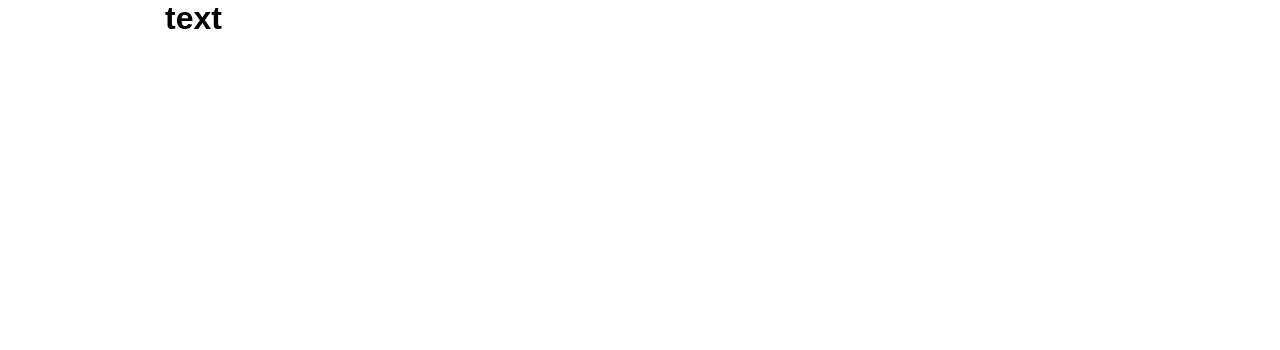
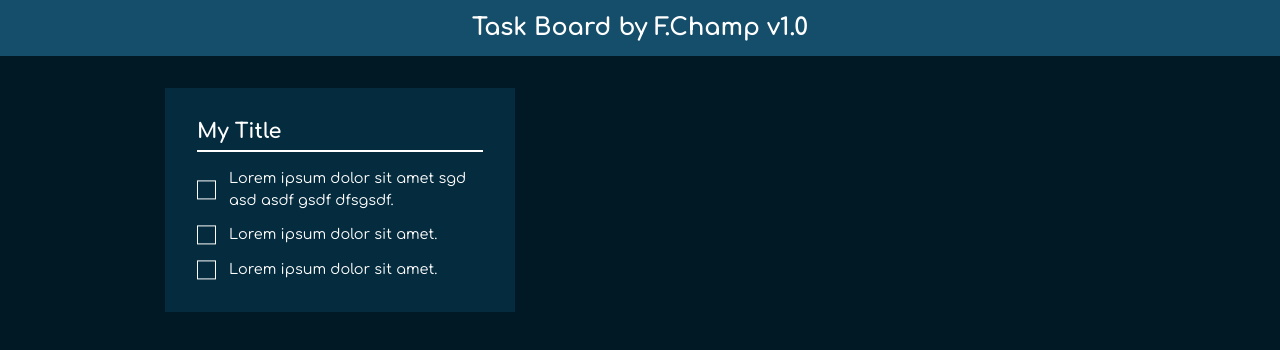
Before and after one commit to AlimKhalilev/TaskBoard, a website: page index.html in a window 1280 px wide. Drawn offline with Linux system fonts and the light colour scheme; files that its build step writes are made by us from their sources.

Commit message:
Создана основная структура для 1.0

```diff
--- a/index.html
+++ b/index.html
@@ -3,20 +3,43 @@
 <head>
 	<meta charset="UTF-8">
 	<meta name="viewport" content="width=device-width, initial-scale=1.0">
+	<link href="https://fonts.googleapis.com/css2?family=Comfortaa:wght@400;700&display=swap" rel="stylesheet">
 	<link rel="stylesheet" href="dist/css/style.min.css">
-	<title>Project Title</title>
+	<title>Task Board by FORMYS</title>
 </head>
 <body>
 
 	<header class="section-outer section-header">
 		<div class="section-inner">
-			<h1 class="flipInX">text</h1>
+			<h2 class="section-header-title fadeInLeft">Task Board by F.Champ v1.0</h2>
 		</div>
 	</header>
 
 	<section class="section-outer section-main">
 		<div class="section-inner">
+			<div class="section-main-cards">
 
+				<div class="section-main-cards-card">
+					<h3>My Title</h3>
+					<div class="section-main-cards-card-container">
+						<div class="section-main-cards-card-container-items">
+							<label class="section-main-cards-card-container-items-item">
+								<input type="checkbox">
+								<span>Lorem ipsum dolor sit amet sgd asd asdf gsdf dfsgsdf.</span>
+							</label>
+							<label class="section-main-cards-card-container-items-item">
+								<input type="checkbox">
+								<span>Lorem ipsum dolor sit amet.</span>
+							</label>
+							<label class="section-main-cards-card-container-items-item">
+								<input type="checkbox">
+								<span>Lorem ipsum dolor sit amet.</span>
+							</label>
+						</div>
+					</div>
+				</div>
+
+			</div>
 		</div>
 	</section>
 
--- a/scss/_colors.scss
+++ b/scss/_colors.scss
@@ -1,15 +1,6 @@
 // [[ Цвета, используемые в проекте. Должны начинаться с $color_ ]]
 
-$color_bg_light: #262c37;
-$color_bg_dark: #1b1e28;
-$color_bg_light_two: #292f3a;
-$color_bg_modal: #272b38;
-$color_header_border: #3b414b;
-$color_bookmakers_items: #3a4150;
-$color_bookmakers_items_hover: #565c68;
-$color_sport_items: #363d4c;
-$color_integration_tabs: #bec0c3;
-$color_integration_container: #303543;
-
-$color_faq_item_close: #2c323d;
-$color_faq_item_open: #363d4c;
+$color_bg_main: #001925;
+$color_bg_card: #042b3e;
+$color_main: #fff;
+$color_checked: #154e6b;
--- a/scss/_header.scss
+++ b/scss/_header.scss
@@ -1,8 +1,17 @@
 // === Header [ Стили для навбара, используемые на всех страницах ] ===
 
 .section-header {
+    height: 3.5rem;
+    background-color: $color_checked;
 
     .section-inner {
+        height: inherit;
+        display: flex;
+        justify-content: center;
+        align-items: center;
+    }
+
+    &-title {
 
     }
 
--- a/scss/_mixins.scss
+++ b/scss/_mixins.scss
@@ -1,8 +1,10 @@
 // === Mixins [ Шаблоны классов стилей, используемых на всех страницах ]===
 
 body {
-    font-family: 'Montserrat', sans-serif;
+    font-family: 'Comfortaa', cursive;
     font-size: 16px;
+    background-color: $color_bg_main;
+    color: #fff;
 }
 
 // === / Mixins ===
--- a/scss/style.scss
+++ b/scss/style.scss
@@ -10,11 +10,102 @@
 
 // === / SectionName ===
 
-.section-name {
+.section-main {
+    margin: 2rem 0;
 
     .section-inner {
 
     }
+
+    &-cards {
+        display: flex;
+
+        &-card {
+            padding: 2rem;
+            background-color: $color_bg_card;
+            max-width: 350px;
+
+            h3 {
+                font-size: 1.3rem;
+                padding-bottom: 0.4rem;
+                border-bottom: 0.15rem solid $color_main;
+                margin-bottom: 1rem;
+            }
+
+            &-container {
+
+                &-items {
+
+                    &-item {
+                        display: flex;
+                        cursor: pointer;
+
+                        input[type="checkbox"] {
+                            -webkit-appearance: none;
+                            width: 0;
+                            height: 0;
+                            visibility: hidden;
+                        }
+
+                        input[type="checkbox"]:checked ~ span::before {
+                            border-top: none;
+                            border-right: none;
+                            height: 0.7rem;
+                            width: 1.2rem;
+                            transform: rotate(-45deg);
+                            top: calc(50% - 0.7rem + 0.1rem);
+                        }
+
+                        input[type="checkbox"]:checked ~ span {
+                            color: $color_checked;
+                            text-decoration: line-through;
+                        }
+
+                        // input[type="checkbox"]:checked ~ span::after {
+                        //     transform: translateY(-50%) scaleX(1);
+                        // }
+
+                        span {
+                            position: relative;
+                            font-size: 0.9rem;
+                            line-height: 1.5;
+                            padding-left: calc(1.2rem + 0.8rem);
+                            transition: 0.3s ease-in-out;
+
+                            &::before {
+                                content: '';
+                                position: absolute;
+                                left: 0;
+                                height: 1.2rem;
+                                width: 1.2rem;
+                                border: 0.1rem solid $color_main;
+                                top: 50%;
+                                transform: translateY(-50%);
+                                transition: 0.3s ease-in-out;
+                            }
+
+                            // &::after {
+                            //     content: '';
+                            //     position: absolute;
+                            //     left: calc(1.2rem + 0.8rem);
+                            //     width: calc(100% - (1.2rem + 0.8rem));
+                            //     height: 0.1rem;
+                            //     background-color: $color_main;
+                            //     transform: translateY(-50%) scaleX(0);
+                            //     transform-origin: right;
+                            //     transition: 0.3s;
+                            //     top: 50%;
+                            // }
+                        }
+
+                        &:not(:last-child) {
+                            margin-bottom: 0.8rem;
+                        }
+                    }
+                }
+            }
+        }
+    }
 }
 
 // === SectionName ===
```
Also changed, not shown: dist/css/style.min.css, 2 other files.
